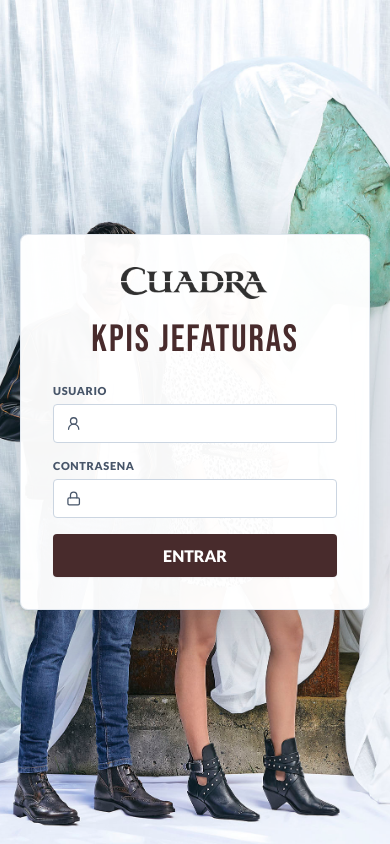
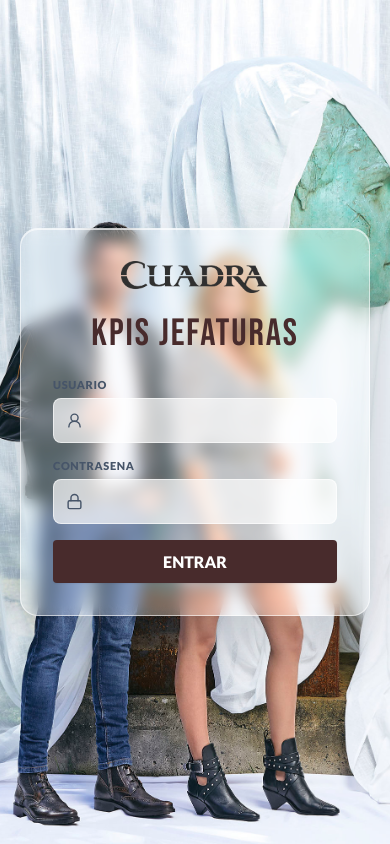
Before and after one commit to JolDeluxe/kpi-jefaturas, a React (Vite) app in the folder frontend/: page /login in a window 390 px wide. Built offline with nearby package versions, Linux system fonts and the light colour scheme; no server answers.

Commit message:
fix: se agrega acumulado y se mejora el ux del login

```diff
--- a/frontend/src/features/kpis/components/period-selector.jsx
+++ b/frontend/src/features/kpis/components/period-selector.jsx
@@ -13,7 +13,7 @@
   return 'semester';
 };
 
-const months = PERIODOS.filter((periodo) => periodo.id <= 12 || periodo.id === 19);
+const months = PERIODOS.filter((periodo) => periodo.id <= 12);
 const quarters = PERIODOS.filter((periodo) => periodo.id >= 13 && periodo.id <= 16);
 const semesters = PERIODOS.filter((periodo) => periodo.id >= 17 && periodo.id <= 18);
 
@@ -66,9 +66,18 @@
         })}
       </div>
       <div className="period-selectors-mobile" aria-label="Selector de periodo mobile">
-        <PeriodSelect label="Mes" selected={selected} availableSet={availableSet} options={months} onChange={onChange} />
-        <PeriodSelect label="Trim." selected={selected} availableSet={availableSet} options={quarters} onChange={onChange} />
-        <PeriodSelect label="Sem." selected={selected} availableSet={availableSet} options={semesters} onChange={onChange} />
+        <div className="period-selectors-grid">
+          <PeriodSelect label="Mes" selected={selected} availableSet={availableSet} options={months} onChange={onChange} />
+          <PeriodSelect label="Trim." selected={selected} availableSet={availableSet} options={quarters} onChange={onChange} />
+          <PeriodSelect label="Sem." selected={selected} availableSet={availableSet} options={semesters} onChange={onChange} />
+        </div>
+        <button
+          className={`period-accumulated-mobile glass-control ${selected === 19 ? 'active' : ''}`.trim()}
+          disabled={!availableSet.has(19)}
+          onClick={() => onChange(19)}
+        >
+          ACUMULADO
+        </button>
       </div>
     </>
   );
--- a/frontend/src/index.css
+++ b/frontend/src/index.css
@@ -237,16 +237,89 @@
 
 .login-page { position: relative; min-height: 100vh; display: grid; place-items: center; background: #111827; padding: 20px; overflow: hidden; }
 .login-bg-video { position: absolute; inset: 0; z-index: 0; width: 100%; height: 100%; object-fit: cover; pointer-events: none; }
-.login-panel { width: min(430px, 100%); background: rgb(255 255 255 / .97); border: 1px solid rgb(226 232 240 / .95); box-shadow: 0 28px 80px rgb(15 23 42 / .24); padding: 32px; border-radius: 8px; }
+.login-panel {
+  width: min(430px, 100%);
+  background: rgb(255 255 255 / .32);
+  border: 1px solid rgb(255 255 255 / .58);
+
+  box-shadow:
+    inset 0 1px 0 rgb(255 255 255 / .65),
+    0 24px 60px rgb(15 23 42 / .20);
+
+  backdrop-filter: blur(8px) saturate(135%);
+  -webkit-backdrop-filter: blur(8px) saturate(135%);
+
+  padding: 32px;
+  border-radius: 18px;
+}
 .login-panel { position: relative; z-index: 1; }
 .login-brand { display: flex; align-items: center; justify-content: center; margin-bottom: 18px; }
 .login-brand img { height: 32px; width: auto; }
 .login-panel h1 { font-family: 'Bebas Neue', sans-serif; letter-spacing: .05em; text-align: center; margin: 0 0 22px; font-size: 38px; color: var(--brand); font-weight: 400; }
 .login-form { display: grid; gap: 16px; }
 .login-form label { display: grid; gap: 7px; font-size: 11px; font-weight: 900; text-transform: uppercase; color: #475569; letter-spacing: .06em; }
-.input-icon { display: flex; align-items: center; gap: 10px; border: 1px solid var(--line); background: white; padding: 0 12px; border-radius: 4px; transition: box-shadow .16s, border-color .16s; }
-.input-icon:focus-within { border-color: var(--accent); box-shadow: 0 0 0 3px rgb(132 103 104 / .16); }
-.input-icon input { width: 100%; border: 0; outline: 0; padding: 12px 0; color: #0f172a; background: white; }
+.input-icon {
+  display: flex;
+  align-items: center;
+  gap: 10px;
+  width: 100%;
+
+  border: 1px solid rgb(255 255 255 / .60);
+  background: rgb(255 255 255 / .68);
+
+  padding: 0 12px;
+  border-radius: 8px;
+
+  overflow: hidden;
+
+  transition:
+    box-shadow .16s ease,
+    border-color .16s ease,
+    background .16s ease;
+}
+
+.input-icon:focus-within {
+  border-color: rgb(72 43 44 / .48);
+  background: rgb(255 255 255 / .78);
+
+  box-shadow:
+    0 0 0 2px rgb(72 43 44 / .10),
+    inset 0 1px 0 rgb(255 255 255 / .70);
+}
+
+.input-icon input {
+  flex: 1;
+  min-width: 0;
+  width: auto;
+
+  border: 0;
+  outline: none;
+
+  padding: 12px 0;
+
+  color: #0f172a;
+  background: transparent;
+
+  font-size: 16px;
+
+  box-shadow: none;
+
+  appearance: none;
+  -webkit-appearance: none;
+
+  border-radius: 0;
+
+  -webkit-tap-highlight-color: transparent;
+}
+
+.input-icon input:focus,
+.input-icon input:focus-visible,
+.input-icon input:active {
+  border: 0;
+  outline: none;
+  box-shadow: none;
+  background: transparent;
+}
 .primary-button { border: 0; background: var(--brand); color: white; padding: 12px 16px; font-weight: 900; text-transform: uppercase; border-radius: 4px; text-decoration: none; text-align: center; box-shadow: var(--shadow-sm); }
 .primary-button:hover { background: var(--brand-hover); }
 .form-error, .alert-error { color: #991b1b; background: #fef2f2; border: 1px solid #fecaca; border-radius: 6px; padding: 10px 12px; font-size: 13px; }
@@ -1801,8 +1874,41 @@
   .period-selectors-mobile {
     min-width: 0;
     display: grid;
+    gap: 7px;
+  }
+  .period-selectors-grid {
+    display: grid;
     grid-template-columns: repeat(3, minmax(0, 1fr));
     gap: 7px;
+  }
+  .period-accumulated-mobile {
+    width: 100%;
+    min-height: 46px;
+    display: flex;
+    justify-content: center;
+    align-items: center;
+    padding: 7px 8px;
+    border-radius: 12px;
+    border: 1px solid var(--glass-border-soft);
+    background: var(--glass-bg);
+    box-shadow: var(--glass-highlight), 0 4px 12px rgb(15 23 42 / .04);
+    font-size: 11px;
+    font-weight: 900;
+    color: #482b2c;
+    letter-spacing: .08em;
+    text-transform: uppercase;
+  }
+  .period-accumulated-mobile.active {
+    color: #b87945;
+    border-color: #b87945;
+    background: #fff8f3;
+  }
+  .period-accumulated-mobile:disabled {
+    background: transparent;
+    color: rgb(100 116 139 / .55);
+    border-color: transparent;
+    box-shadow: none;
+    filter: saturate(.72);
   }
   .period-select-field {
     min-width: 0;
@@ -2321,6 +2427,9 @@
     text-align: right;
   }
   .period-selectors-mobile {
+    gap: 9px;
+  }
+  .period-selectors-grid {
     gap: 9px;
   }
   .period-select-field {
@@ -2830,7 +2939,7 @@
   @media (max-width: 380px) {
     .dashboard-page { padding-inline: 10px; gap: 12px; }
     .control-panel { grid-template-columns: 1fr; padding: 12px; border-radius: 24px; }
-    .period-selectors-mobile { grid-template-columns: repeat(3, minmax(0, 1fr)); }
+    .period-selectors-grid { grid-template-columns: repeat(3, minmax(0, 1fr)); }
     .period-select-field { padding-inline: 8px; }
     .kpi-heading { grid-template-columns: 1fr; border-radius: 24px; }
     .kpi-heading .kpi-total-pill { justify-self: stretch; min-height: 52px; }
```
